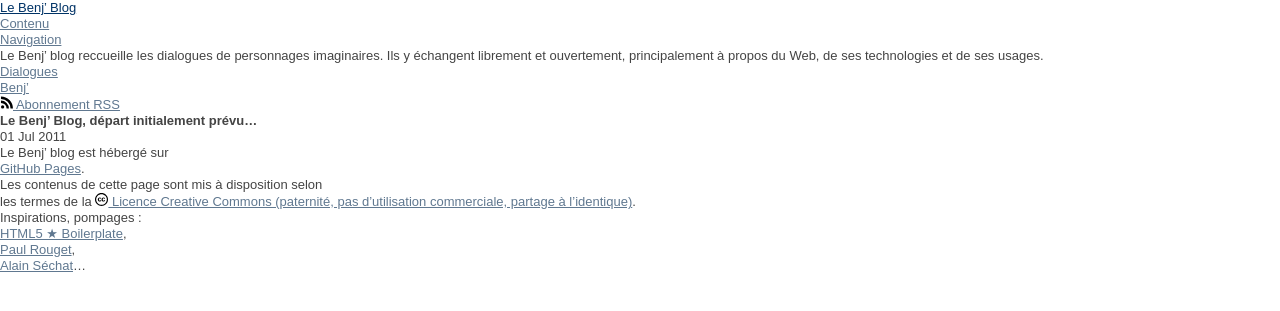
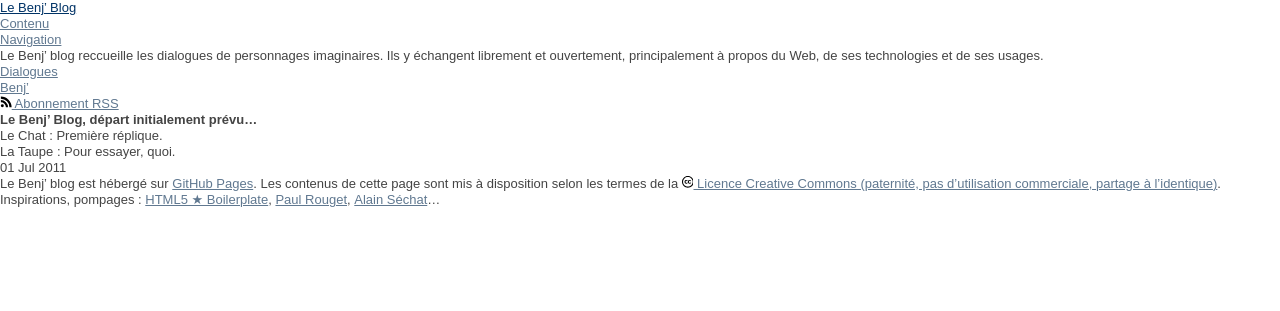
Before and after one commit to bmenant/bmenant.github.com, a Jekyll site: the page built from _posts/2011-07-01-premier-dialogue.html, in a window 1280 px wide. Shown: the top 311 px of the page. Built offline with Jekyll 4.4.1, drawn with Linux system fonts in a browser that asks for light colours.

Commit message:
Minor CSS changes; URL detection test; posts permalink test

```diff
--- a/_includes/footer.html
+++ b/_includes/footer.html
@@ -19,7 +19,7 @@
 					(paternité, pas d’utilisation commerciale, partage à l’identique)</a>.</dd>
 			<dt>Inspirations, pompages&nbsp;:</dt>
 				<dd><a href="http://html5boilerplate.com/">HTML5&nbsp;★&nbsp;Boilerplate</a>,</dd>
-				<dd><a href="http://paulroujet.com/">Paul Rouget</a>,</dd>
+				<dd><a href="http://paulrouget.com/">Paul Rouget</a>,</dd>
 				<dd><a href="http://www.alainsechas.com/">Alain Séchat</a>…</dd>
 		</dl>
 	</footer>
--- a/_includes/header.html
+++ b/_includes/header.html
@@ -32,7 +32,7 @@
 <body>
 	<header>
 		{% if page.url == '/' %}
-		<h1>Le Benj’ Blog</h1>
+		<h1>Le Benj’ Blog {{page.url}}</h1>
 		{% else %}
 		<div class="site-title"><a href="/" title="Page d’accueil">Le Benj’ Blog</a></div>
 		{% endif %}
--- a/_posts/2011-07-01-premier-dialogue.html
+++ b/_posts/2011-07-01-premier-dialogue.html
@@ -4,8 +4,11 @@
 description: 'Lancement du Benj’ blog : GitHub Pages, ligne éditoriale…'
 characters: ['Le Chat', 'Le Cosmonaute', 'La Taupe']
 categories: ['GitHub', 'Benj’ blog']
-permalink: dialogues/:title
+permalink: /dialogues/:title.html
 comments: false
 ---
 
 <h1>Le Benj’ Blog, départ initialement prévu…</h1>
+
+<p><b class="chat">Le Chat</b>&nbsp;: Première réplique.</p>
+<p><b class="taupe">La Taupe</b>&nbsp;: Pour essayer, quoi.</p>
--- a/css/style.css
+++ b/css/style.css
@@ -104,7 +104,9 @@
 /**
  * Footer =footer
  */
-
+body > footer dl > * {
+  display: inline;
+}
 
 /**
  * Common styles for Header and Footer
@@ -112,7 +114,7 @@
  */
 body > header svg,
 body > footer svg {
-  height: 1em;
+  height: 0.9em;
 }
 
 
```
